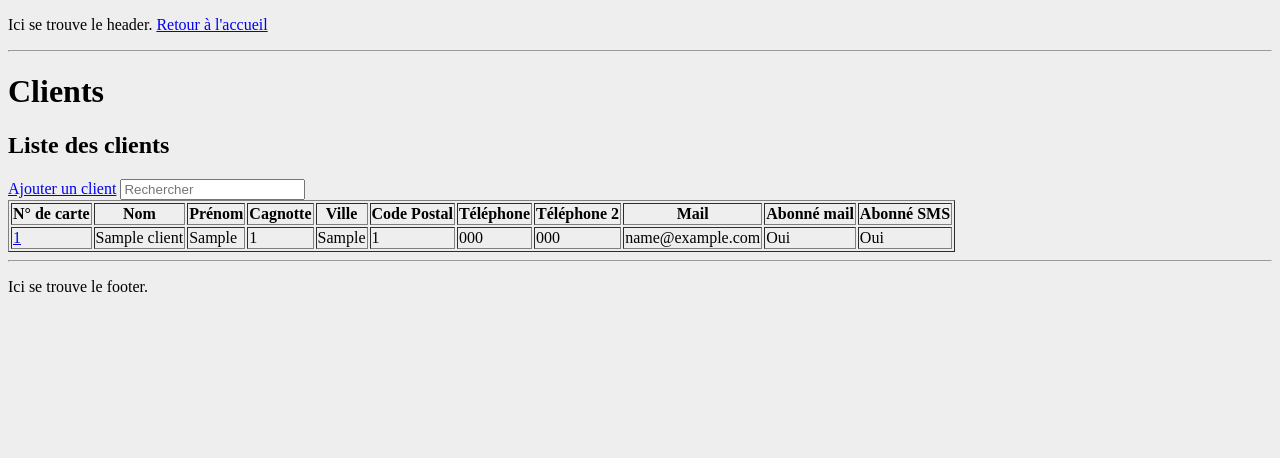
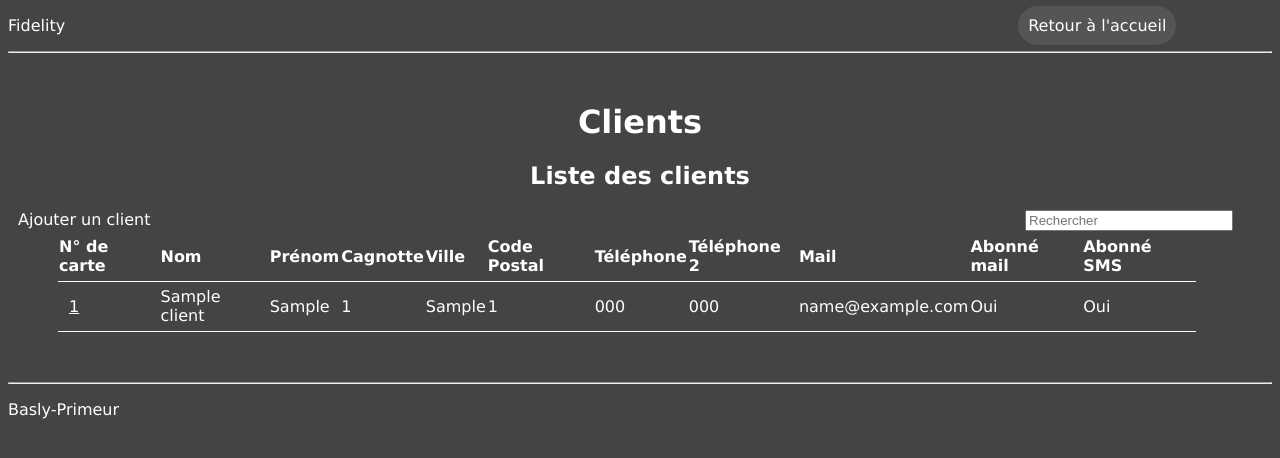
Before and after one commit to CentraleLille-IG2I/fidelity, a PHP site: page /index.php?page=clients in a window 1280 px wide. Shown: the top 458 px of the page. Run offline with PHP 8.4, Linux system fonts and the light colour scheme; tables that the repository leaves empty hold one stand-in row (values such as "Sample post").

Commit message:
Style #1
Most important styling commit. Includes « default.css » and structure
modifications style-related.

```diff
--- a/Aide/apropos.php
+++ b/Aide/apropos.php
@@ -10,3 +10,6 @@
 ?>
 
 <h1>À propos</h1>
+<p> Fidelity est un logiciel réalisé en 2014 par Richard Degenne, Adrien Deprez, Mélody Lemaire, Yohann Merly, Robin Courgeon et Marc Marcinkowski  dans le cadre d'un projet informatique de 2ème année à l'école IG2I. </p>
+<p> Ce logiciel est destiné au Basly Primeur afin de mettre en place un système de fidélité. </p>
+<p> Les fonctionnalités principales de Fidelity sont le listage des clients du magasin, la gestion des réductions, l'envoi de mail groupé, et la gestion de la caisse. </p>
--- a/Frame/footer.php
+++ b/Frame/footer.php
@@ -11,5 +11,5 @@
 
 <div id="footer">
 	<hr />
-	<p>Ici se trouve le footer.</p>
+	<p>Basly-Primeur</p>
 </div>
--- a/Frame/header.php
+++ b/Frame/header.php
@@ -10,6 +10,6 @@
 ?>
 
 <div id="header">
-	<p>Ici se trouve le header. <a href="?page=accueil">Retour à l'accueil</a></p>
+	<p>Fidelity <a class="but" id="Butreturnacc" href="?page=accueil">Retour à l'accueil</a></p>
 	<hr />
 </div>
--- a/Modules/clients.php
+++ b/Modules/clients.php
@@ -73,10 +73,10 @@ function liste()
 	$aboMail="non";
 	$aboSms="non";
 	echo "<h2>Liste des clients</h2>\n";
-	echo "<a href=\"index.php?page=clients&mode=ajouter\">Ajouter un client</a>\n";
+	echo "<div id='topPanel' ><a href=\"index.php?page=clients&mode=ajouter\">Ajouter un client</a>\n";
 	$clients = getAllClients();
-	echo "<input type=\"text\" id=\"recherche\" placeholder=\"Rechercher\" />";
-	echo "<table id=\"liste\" border=\"1\">\n<tr><th>N° de carte</th><th>Nom</th><th>Prénom</th><th>Cagnotte</th><th>Ville</th><th>Code Postal</th><th>Téléphone</th><th>Téléphone 2</th><th>Mail</th><th>Abonné mail</th><th>Abonné SMS</th></tr>\n";
+	echo "<input type=\"text\" id=\"recherche\" placeholder=\"Rechercher\" /></div>";
+	echo "<table id=\"liste\">\n<tr><th>N° de carte</th><th>Nom</th><th>Prénom</th><th>Cagnotte</th><th>Ville</th><th>Code Postal</th><th>Téléphone</th><th>Téléphone 2</th><th>Mail</th><th>Abonné mail</th><th>Abonné SMS</th></tr>\n";
 	foreach($clients as $client)
 	{
 		if($client['aboMail']) // Gestion de l'affichage
--- a/Modules/reductions.php
+++ b/Modules/reductions.php
@@ -74,7 +74,7 @@ function liste()
 
 	$reductions = getAllReductions();
 	echo "<input type=\"text\" id=\"recherche\" placeholder=\"Rechercher\" />";
-	echo "<table id=\"liste\" border=\"1\">\n<tr><th>Description</th><th>Coût</th><th>Valeur</th><th>Date de début</th><th>Date de fin</th></tr>\n";
+	echo "<table id=\"liste\">\n<tr><th>Description</th><th>Coût</th><th>Valeur</th><th>Date de début</th><th>Date de fin</th></tr>\n";
 	foreach($reductions as $reduction)
 	{
 		echo "<tr id=\"$reduction[id]\"><td><a href=\"index.php?page=reductions&mode=fiche&id=$reduction[id]\">$reduction[description]</a></td><td>$reduction[cout]</td><td>$reduction[valeur] ";
--- a/Stylesheets/default.css
+++ b/Stylesheets/default.css
@@ -2,12 +2,158 @@
  * default.css
  * Fidelity
  *
- * Created by Richard Degenne on 30/12/2013. CC by-nc-sa.
+ *
  *
  * Feuille de style par défaut pour la frame principale. Des feuilles de style supplémentaires peuvent compléter celle-ci selon le module.
  */
 
 body
 {
-	background-color:#eeeeee;
+	background-color:#444444;
+	color:white;
+	font-family:Verdana;
 }
+
+a
+{
+	text-decoration: none;
+	color:white;
+	padding:10px;
+}
+
+a:hover
+{
+	/*text-decoration: underline;*/
+}
+
+table
+{
+	padding-top:50px;
+	border-collapse:collapse;
+	width:90%;
+	margin-left:50px;
+}
+th
+{
+	text-align:left;
+}
+tr
+{
+	height:50px;
+	border-bottom: 1px white solid;
+
+}
+h1
+{
+	text-align:center;
+}
+h2
+{
+	text-align:center;
+}
+
+ul
+{
+	list-style-type:none;
+	position:relative;
+	left:44%;
+}
+
+li
+{
+	margin:3px;
+	width:110px;
+	height:20px;
+	border-radius:10px;
+	background-color:#555555;
+	text-align:center;
+	/*float:left;
+	margin-left:10px;*/
+
+}
+
+li:hover
+{
+	margin:3px;
+	width:110px;
+	height:20px;
+	border-radius:10px;
+	background-color:#333333;
+	/*margin-left:10px;*/
+}
+
+ul li:first-child
+{
+	/*padding-top:20px;*/
+}
+
+table tbody tr td a
+{
+	text-decoration: underline;
+}
+
+table tbody tr td a:hover
+{
+	color:#555555
+}
+
+#recherche
+{
+	text-align:left;
+	position:relative;
+	left:68%;
+	width:200px;
+}
+.but
+{
+	position:relative;
+	left:3%;
+	background-color: #555555;
+	padding:10px;
+	border-radius:20px;
+}
+.but:hover
+{
+	background-color: #333333;
+	border-radius:20px;
+}
+
+.Valid
+{
+	position:relative;
+	left:3%;
+}
+
+#Butreturnacc
+{
+	position:relative;
+	left:75%
+}
+
+#footer
+{
+	margin-top:50px;
+}
+
+#header
+{
+	margin-bottom:50px;
+}
+
+.notification
+{
+	padding:10px;
+	border-radius:20px;
+	width:250px;
+	text-align:center;
+}
+
+.negatif
+{
+	background-color: #E30909;
+}
+
+.positif
+{
+	background-color: #1BC229;
+}
```
